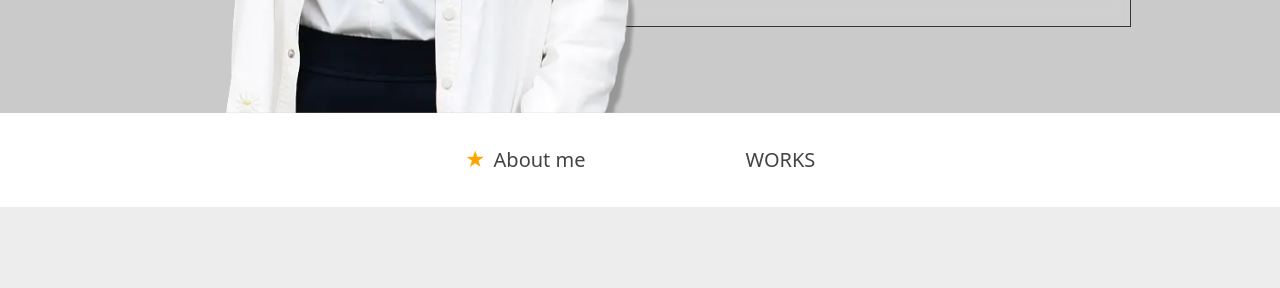
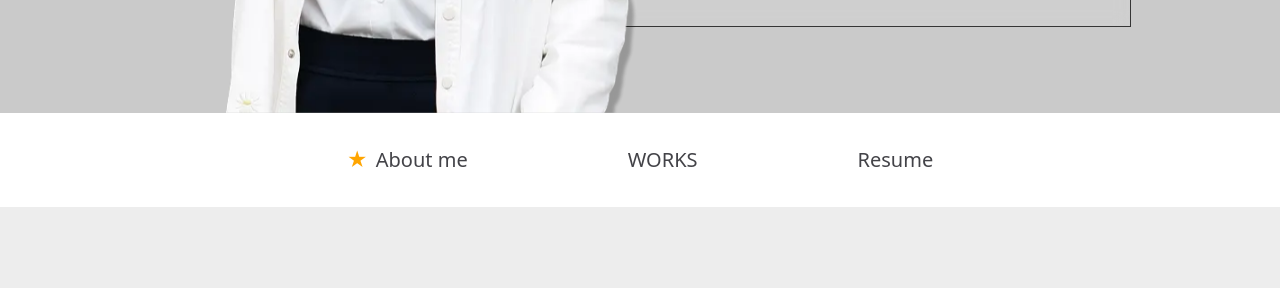
Before and after one commit to hasmilesky/WUHANCHAN, a website: page index.html in a window 1280 px wide. Shown: the part 512-800 px from the top of the page. Drawn offline with nearby package versions, Linux system fonts and the light colour scheme; a web font is replaced by a local one.

Commit message:
Update index.html

```diff
--- a/index.html
+++ b/index.html
@@ -48,9 +48,13 @@
         <li>
           <a href="#WORKS" class="list_item nav_link">WORKS</a>
         </li>
-        <!-- <li>
-          <a href="#Interactions" class="list_item nav_link">Interactions</a>
-        </li> -->
+        <li>
+          <a
+            href="https://hasmilesky.github.io/WUHANCHAN/Resume_HanChanWu.pdf"
+            class="list_item nav_link"
+            >Resume</a
+          >
+        </li>
         <!-- <li>
           <a href="#Illustration" class="list_item nav_link">Illustration</a>
         </li> -->
```
